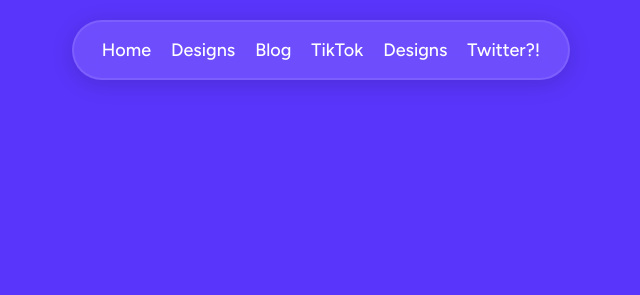
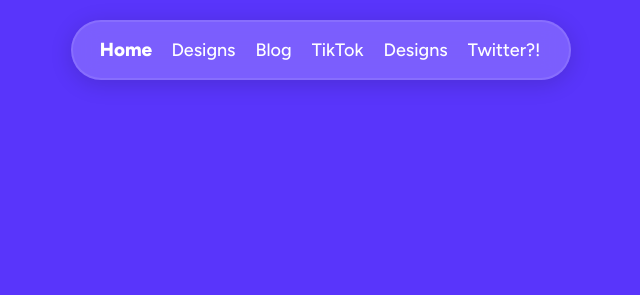
Before and after one commit to fluxdesignz/fluxdesignz.github.io, a plain HTML site: page index.html in a window 1280 px wide. In both pictures the pointer is over the link "Home". Shown: the top 295 px of the page, without its empty margins (339-979 px from the left). Drawn offline with Linux system fonts and the light colour scheme.

Commit message:
sdjfghv,sdgyjkvjguylugfyjialkddeufgijyklsdfgyueiklsedfgiluydfgyui

```diff
--- a/styles/main.css
+++ b/styles/main.css
@@ -49,6 +49,7 @@ main h3 {
     font-weight: 500;
     line-height: normal;
     z-index: 1;
+    transition: 0.3s;
 }
 
 nav {
@@ -63,4 +64,15 @@ nav {
 a {
     text-decoration: none;
     color: white;
+    transition: 0.3s;
 }
+
+a:hover {
+    scale: 1.05;
+    font-weight: 800;
+
+}
+
+.navbar:hover {
+    background: rgba(157, 135, 255, 0.5);
+}
```
